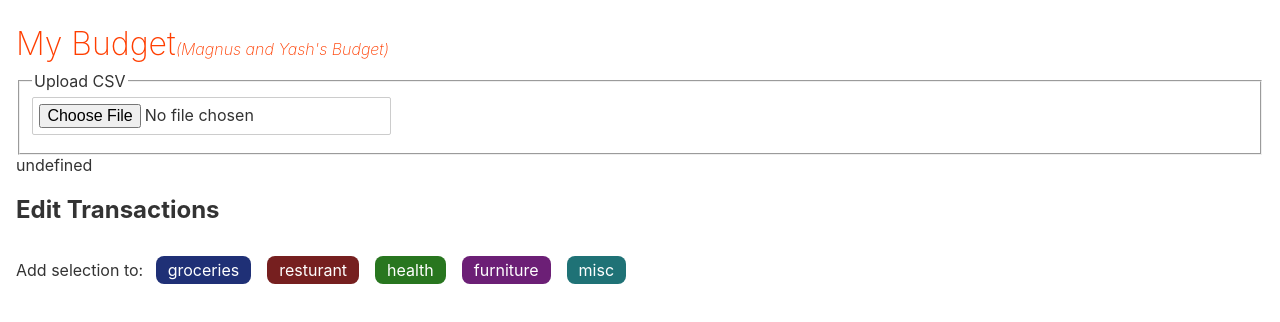
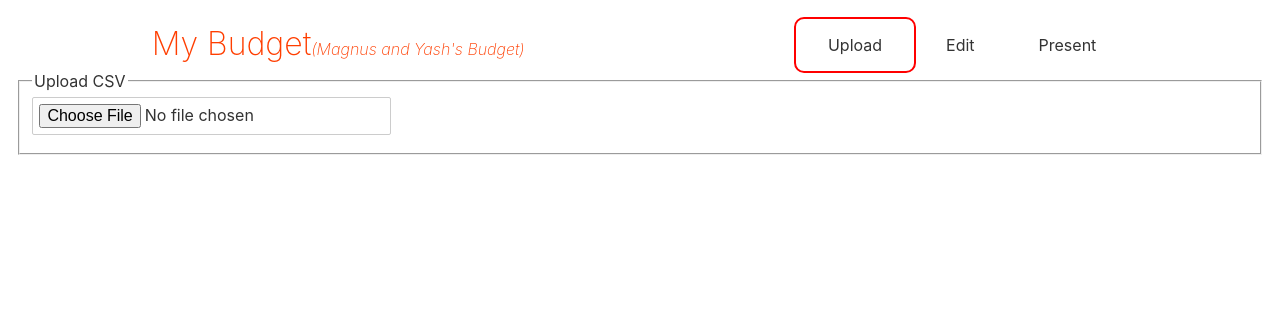
Before and after one commit to Magnus93/my-budget, a Svelte app: page / in a window 1280 px wide. Shown: the top 322 px of the page. Built offline with nearby package versions, Linux system fonts and the light colour scheme.

Commit message:
Add tabs

```diff
--- a/src/App.svelte
+++ b/src/App.svelte
@@ -1,32 +1,58 @@
 <script lang="ts">
+  import { writable } from 'svelte/store';
   import Edit from "./Edit.svelte";
   import Upload from "./Upload.svelte";
   export let name: string;
-	let csv: string;
   let transactions: Record<string, any>[];
-  let filteredTransactions: Record<string, any>[];
   let headers: string[];
-  const categories: {name: string, color?: string}[] = [
-    {name: "groceries", color: "blue"},
-    {name: "resturant", color: "red"},
-    {name: "health", color: "green"},
-    {name: "furniture", color: "purple"},
-    {name: "misc", color: "teal"},
-  ]
-  function uploadHander(event: CustomEvent<{transactions: Record<string, any>[], headers: string[]}>) {
-    transactions = event.detail.transactions
-    headers = event.detail.headers
+  const tab = writable<"upload" | "edit" | "present">("upload");
+  let tabValue: "upload" | "edit" | "present"
+  tab.subscribe(value => {
+    tabValue = value;
+    console.log
+  })
+  const categories: { name: string; color?: string }[] = [
+    { name: "groceries", color: "blue" },
+    { name: "resturant", color: "red" },
+    { name: "health", color: "green" },
+    { name: "furniture", color: "purple" },
+    { name: "misc", color: "teal" },
+  ];
+  function uploadHander(
+    event: CustomEvent<{
+      transactions: Record<string, any>[];
+      headers: string[];
+    }>
+  ) {
+    transactions = event.detail.transactions;
+    headers = event.detail.headers;
+    tab.set("edit")
   }
 </script>
 
 <main>
+  <header>
     <h1>{name}<i>(Magnus and Yash's Budget)</i></h1>
-  <Upload on:upload={uploadHander}></Upload>
-  <div>
-    <Edit transactions={transactions} headers={headers} categories={categories}></Edit>
+    <nav>
+      <ul>
+        <li class={tabValue == "upload" && "selected-tab"} on:click={() => (tab.set("upload"))}>Upload</li>
+        <li class={tabValue == "edit" && "selected-tab"} on:click={() => (tab.set("edit"))}>Edit</li>
+        <li class={tabValue == "present" && "selected-tab"} on:click={() => (tab.set("present"))}>Present</li>
+      </ul>
+    </nav>
+  </header>
+  {#if tabValue == "upload"}<Upload on:upload={uploadHander} />{/if}
+  {#if tabValue == "edit"}<Edit {transactions} {headers} {categories} />{/if}
+  {#if tabValue == "present"}<div>Present</div>{/if}
 </main>
 
 <style>
+
+  header {
+    display: flex;
+    align-items: flex-end;
+    justify-content: space-around;
+  }
   main {
     padding: 1em;
     max-width: 240px;
@@ -36,7 +62,20 @@
     display: grid;
     /* grid-template-columns: 3fr 1fr; */
   }
-
+  .selected-tab {
+    outline: 2px solid red;
+  }
+  nav {
+    display: flex;
+  }
+  nav > ul {
+    display: contents;
+  }
+  nav > ul > li {
+    display: block;
+    padding: 1rem 2rem;
+    border-radius: 0.5rem;
+  }
   h1 {
     color: #ff3e00;
     font-size: 2rem;
--- a/src/Edit.svelte
+++ b/src/Edit.svelte
@@ -18,7 +18,6 @@
 </script>
 
 <div>
-  {transactions?.length}
   <h2>Edit Transactions</h2>
   <div class="categories">
     Add selection to:
```
Lines whose indentation alone changed are shown as unchanged.
